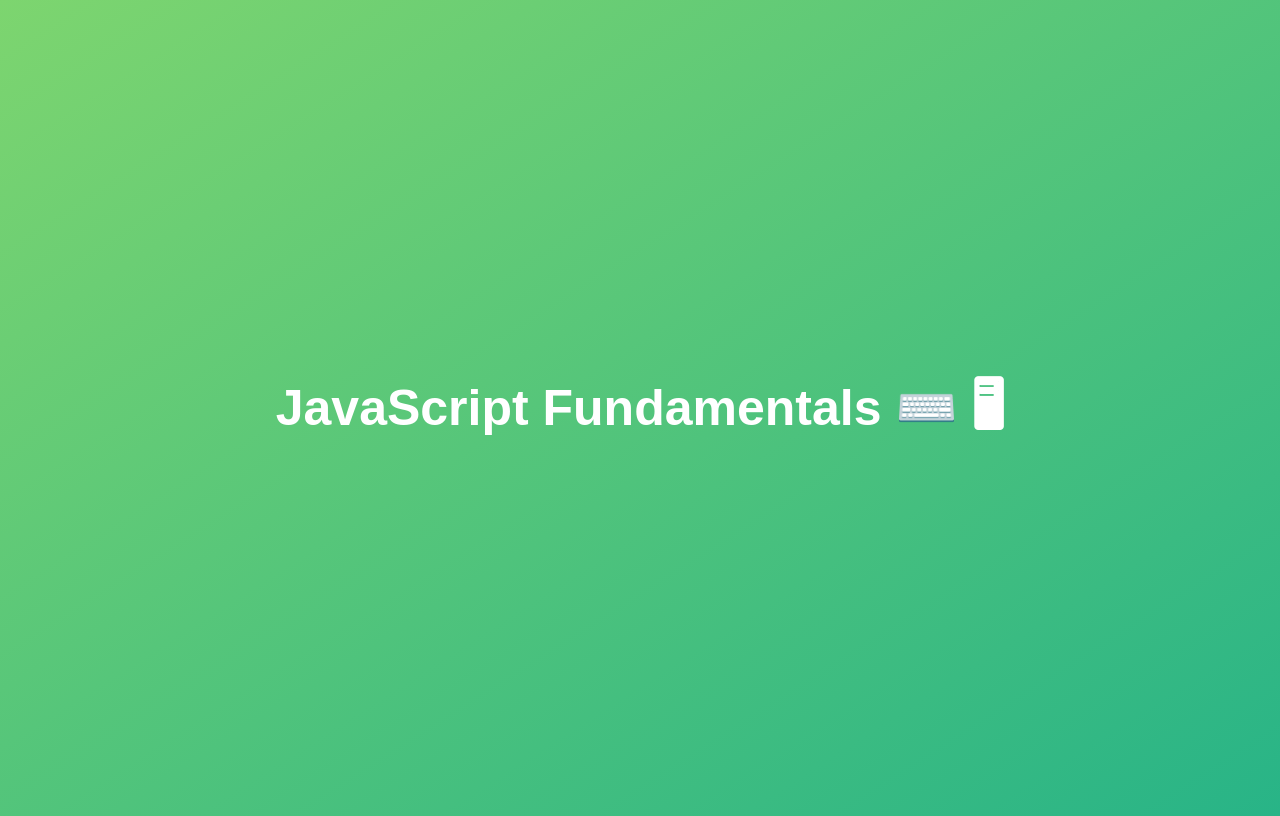
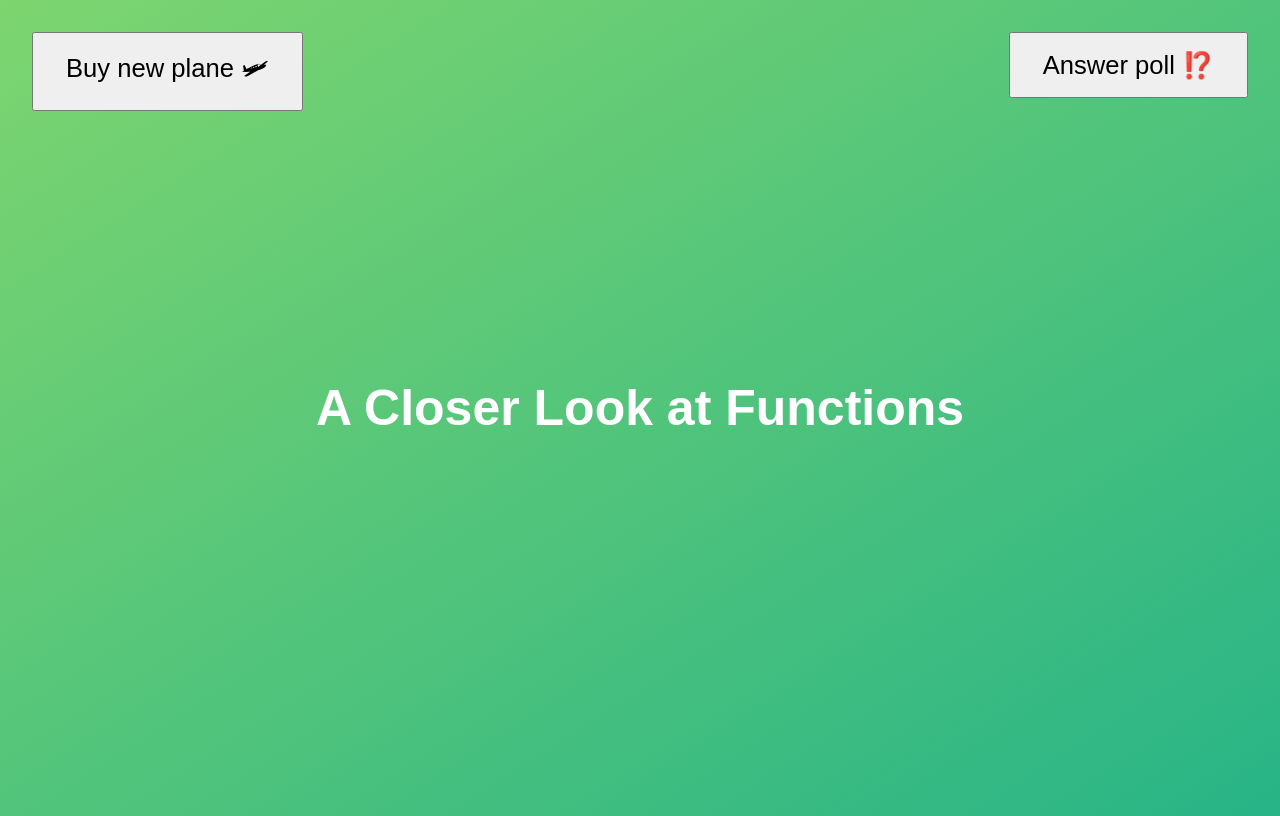
Before and after one commit to tiagoassunc/JavaScript, a plain HTML site: page Matter/view-functions.html in a window 1280 px wide. Drawn offline with Linux system fonts and the light colour scheme.

Commit message:
"Atualização nos documentos de visualização"

```diff
--- a/Matter/view-cosole.html
+++ b/Matter/view-functions.html
@@ -4,7 +4,7 @@
     <meta charset="UTF-8" />
     <meta name="viewport" content="width=device-width, initial-scale=1.0" />
     <meta http-equiv="X-UA-Compatible" content="ie=edge" />
-    <title>JavaScript Fundamentals ⌨️ 🖥</title>
+    <title>A Closer Look at Functions</title>
     <style>
       body {
         height: 100vh;
@@ -21,11 +21,25 @@
         text-align: center;
         color: white;
       }
+      .buy,
+      .poll {
+        font-size: 1.6rem;
+        padding: 1rem 2rem;
+        position: absolute;
+        top: 2rem;
+      }
+      .buy {
+        left: 2rem;
+      }
+      .poll {
+        right: 2rem;
+      }
     </style>
   </head>
   <body>
-    <h1>JavaScript Fundamentals ⌨️ 🖥</h1>
-
+    <h1>A Closer Look at Functions</h1>
+    <button class="buy">Buy new plane 🛩</button>
+    <button class="poll">Answer poll ⁉️</button>
     <script src="base-05-Js.js"></script>
   </body>
 </html>
```
